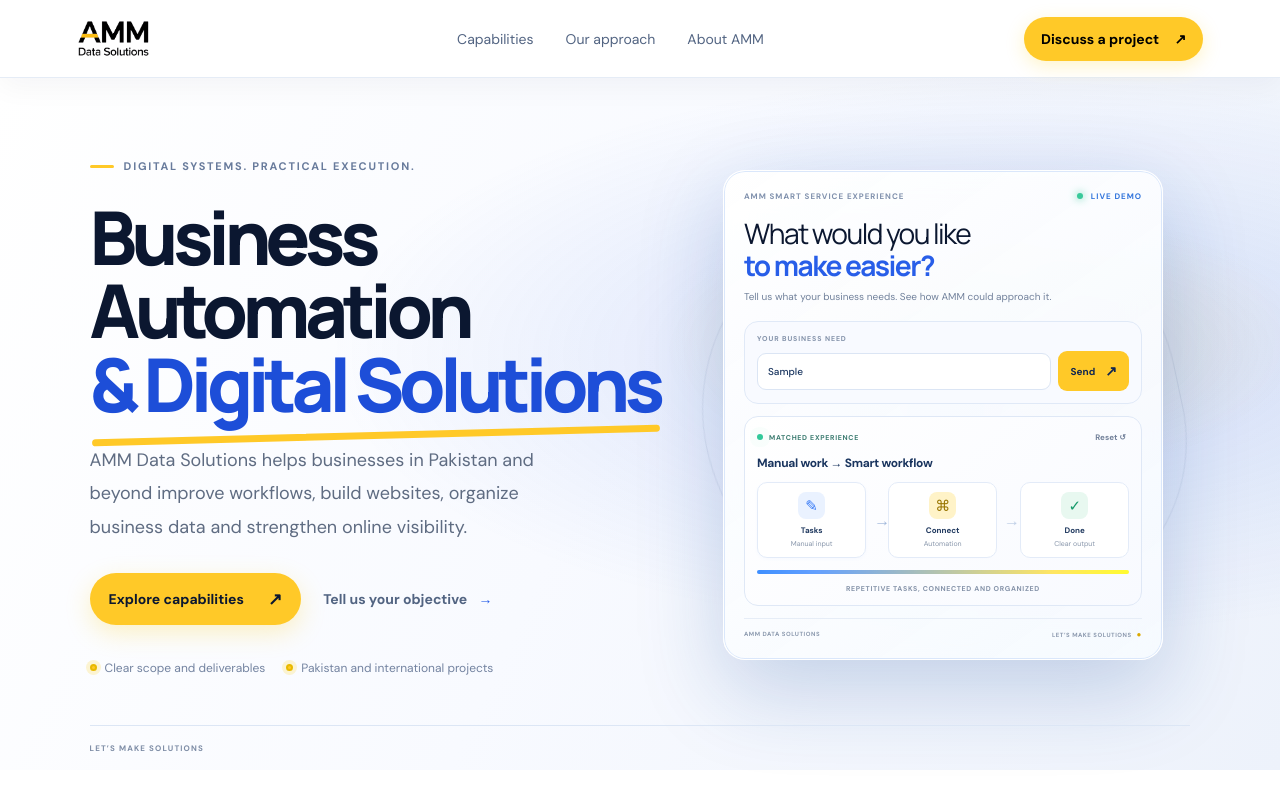
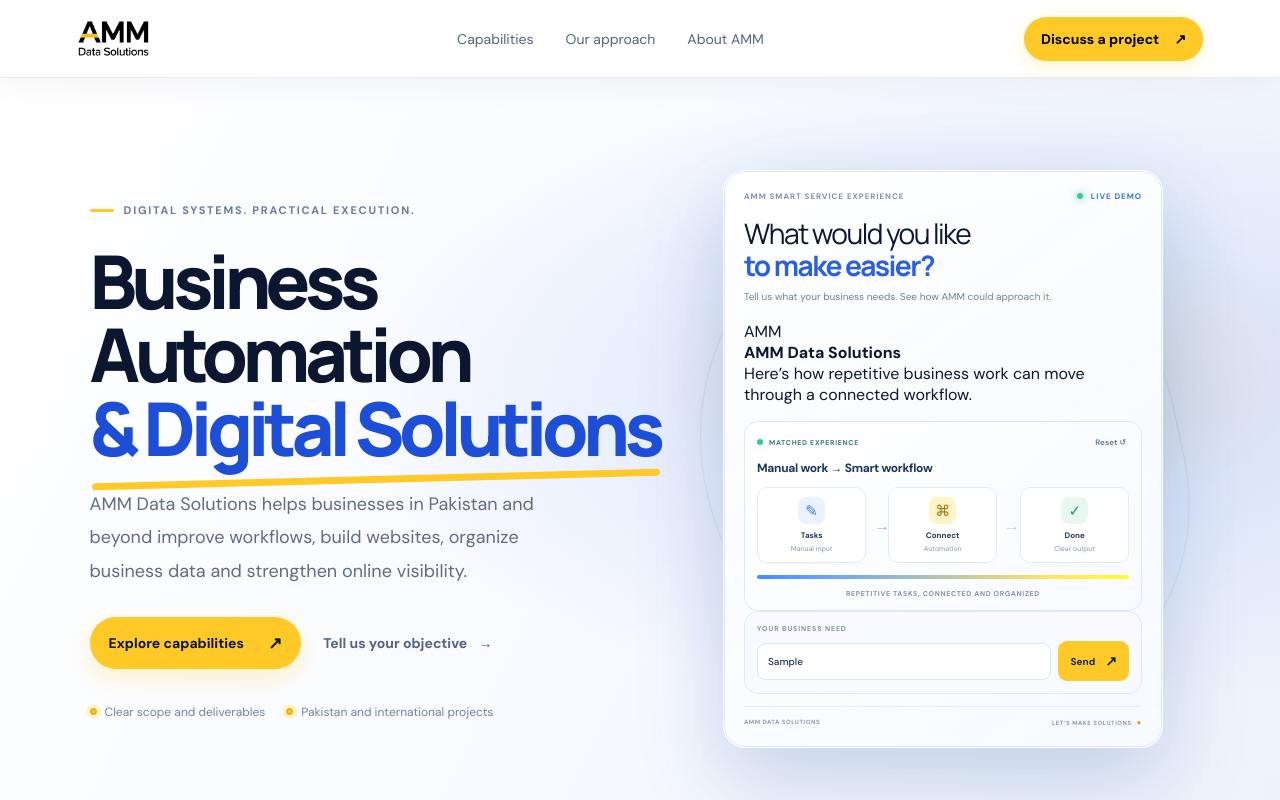
Before and after one commit to wwwab229-cpu/amm-data-solutions-website, a Next.js app: page / in a window 1280 px wide. Both pictures are taken after typing "Sample" into the empty fields and a click on the button "Show matching service animation". Shown: the top 800 px of the page. Built offline with nearby package versions, Linux system fonts and the light colour scheme.

Commit message:
Make hero experience a messaging-style live demo

```diff
--- a/app/page.tsx
+++ b/app/page.tsx
@@ -39,6 +39,7 @@ export default function Home() {
   const [serviceQuery,setServiceQuery]=useState("");
   const [activeExperience,setActiveExperience]=useState("");
   const [animationRun,setAnimationRun]=useState(0);
+  const [submittedQuery,setSubmittedQuery]=useState("");
   return <main>
     <nav className="nav" aria-label="Main navigation">
       <Brand />
@@ -58,10 +59,11 @@ export default function Home() {
         <div className="artCard artMain refinedSystemCard smartServiceCard">
           <div className="artTop"><span>AMM SMART SERVICE EXPERIENCE</span><span className="artStatus"><i/> LIVE DEMO</span></div>
           <div className="smartIntro"><div className="dashboardTitle">What would you like<br/><b>to make easier?</b></div><p>Tell us what your business needs. See how AMM could approach it.</p></div>
-          <form className="smartQueryForm" onSubmit={(e)=>{e.preventDefault();const q=serviceQuery.trim();if(!q)return;const t=q.toLowerCase();const kind=/(seo|google|chatgpt|ai search|search result|search visibility|rank|discover online|find my business)/.test(t)?"seo":/(website|web site|e-commerce|ecommerce|online store|landing page|web design|web development)/.test(t)?"web":/(excel|spreadsheet|data entry|data-entry|google sheets|report|clean data|organize data|data processing)/.test(t)?"data":"automation";setActiveExperience(kind);setAnimationRun(v=>v+1);}}>
-            <label className="smartQueryLabel" htmlFor="amm-service-query">YOUR BUSINESS NEED</label>
-            <div className="smartQueryInputWrap"><input id="amm-service-query" value={serviceQuery} onChange={e=>setServiceQuery(e.target.value)} placeholder="e.g. I want to get found on Google and AI" aria-label="Describe your business need"/><button type="submit" aria-label="Show matching service animation"><span>Send</span><b>↗</b></button></div>
-          </form>
+
+          {activeExperience && <div className="smartChatHistory" aria-live="polite">
+            <div className="smartChatUser"><span>{submittedQuery}</span></div>
+            <div className="smartChatReply"><span className="smartChatAvatar">AMM</span><div><b>AMM Data Solutions</b><p>{activeExperience==="seo"?"Here’s how Google SEO and AI search visibility can work together.":activeExperience==="web"?"Here’s a look at how a business website can take shape.":activeExperience==="data"?"Here’s how scattered data can move into a cleaner workflow.":"Here’s how repetitive business work can move through a connected workflow."}</p></div></div>
+          </div>}
           {!activeExperience ? <div className="smartIdle"><span className="smartIdleIcon">✳</span><div><b>Your need. The matching solution.</b><small>Type a request above to see the delivery scene.</small></div></div> : <div className={`smartScene smartScene-${activeExperience}`} key={`${activeExperience}-${animationRun}`}>
             <div className="smartSceneHead"><span className="smartSceneLive"><i/> MATCHED EXPERIENCE</span><button type="button" className="smartReset" onClick={()=>{setActiveExperience("");setServiceQuery("");}}>Reset ↺</button></div>
             {activeExperience==="automation" && <><div className="smartSceneTitle">Manual work → Smart workflow</div><div className="smartFlowSteps"><div><span>✎</span><b>Tasks</b><small>Manual input</small></div><i>→</i><div><span>⌘</span><b>Connect</b><small>Automation</small></div><i>→</i><div><span>✓</span><b>Done</b><small>Clear output</small></div></div><div className="smartProgress"><i/></div><div className="smartSceneFoot">REPETITIVE TASKS, CONNECTED AND ORGANIZED</div></>}
@@ -69,6 +71,10 @@ export default function Home() {
             {activeExperience==="web" && <><div className="smartSceneTitle">From idea to live website</div><div className="smartBrowser"><div className="smartBrowserTop"><i/><i/><i/><span>yourbusiness.com</span></div><div className="smartBrowserBody"><div className="smartWebCopy"><i/><i/><b>YOUR BUSINESS<br/>ONLINE</b><span>Built around your goals</span><em>Explore</em></div><div className="smartWebPreview"><i/><i/><i/></div></div></div><div className="smartSceneFoot">DESIGN → BUILD → LAUNCH</div></>}
             {activeExperience==="data" && <><div className="smartSceneTitle">From manual entry to organized data</div><div className="smartDataFlow"><div className="smartSheet"><b>INPUT DATA</b><div className="smartSheetGrid">{Array.from({length:12},(_,i)=><i key={i}/>)}</div></div><span className="smartDataArrow">→</span><div className="smartCleanSheet"><b><span>✓</span> CLEAN OUTPUT</b><div className="smartSheetGrid">{Array.from({length:12},(_,i)=><i key={i}/>)}</div></div></div><div className="smartSceneFoot">CAPTURE → PROCESS → ORGANIZE</div></>}
           </div>}
+<form className="smartQueryForm" onSubmit={(e)=>{e.preventDefault();const q=serviceQuery.trim();if(!q)return;const t=q.toLowerCase();const kind=/(seo|google|chatgpt|ai search|search result|search visibility|rank|discover online|find my business)/.test(t)?"seo":/(website|web site|e-commerce|ecommerce|online store|landing page|web design|web development)/.test(t)?"web":/(excel|spreadsheet|data entry|data-entry|google sheets|report|clean data|organize data|data processing)/.test(t)?"data":"automation";setActiveExperience(kind);setAnimationRun(v=>v+1);}}>
+            <label className="smartQueryLabel" htmlFor="amm-service-query">YOUR BUSINESS NEED</label>
+            <div className="smartQueryInputWrap"><input id="amm-service-query" value={serviceQuery} onChange={e=>setServiceQuery(e.target.value)} placeholder="e.g. I want to get found on Google and AI" aria-label="Describe your business need"/><button type="submit" aria-label="Show matching service animation"><span>Send</span><b>↗</b></button></div>
+          </form>
           <div className="smartBottom"><span>AMM DATA SOLUTIONS</span><span>LET’S MAKE SOLUTIONS <b>●</b></span></div>
         </div>
       </div>
```
